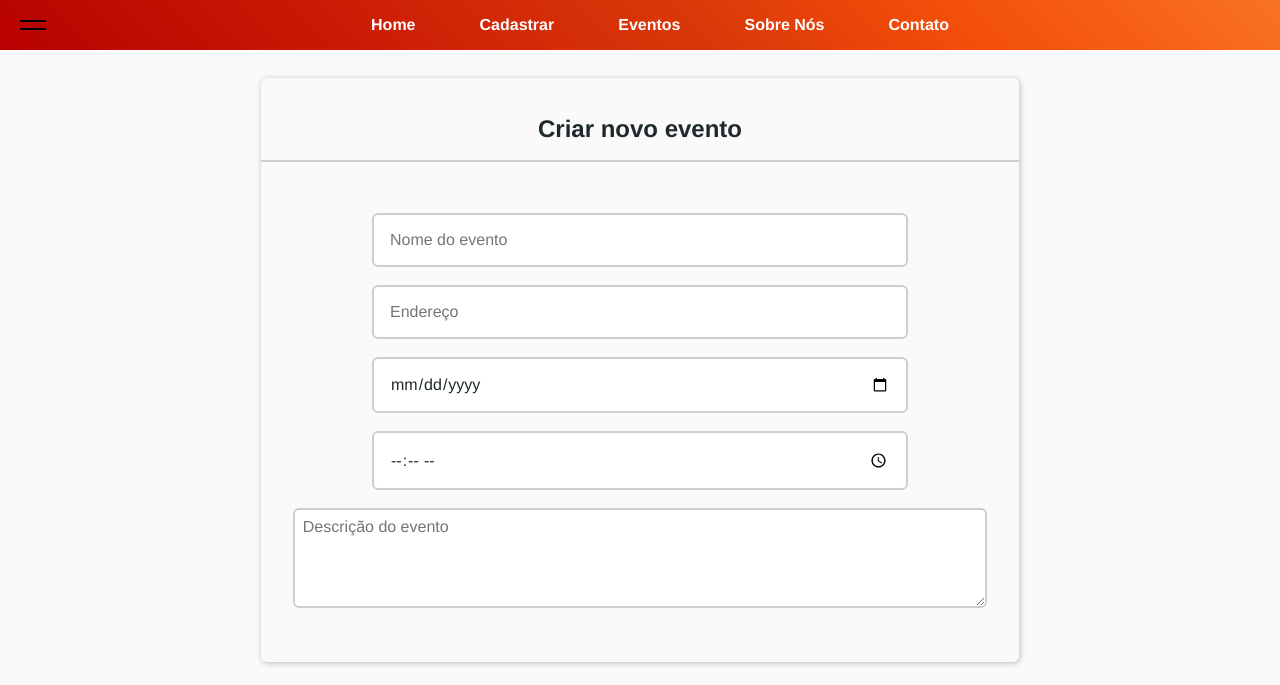
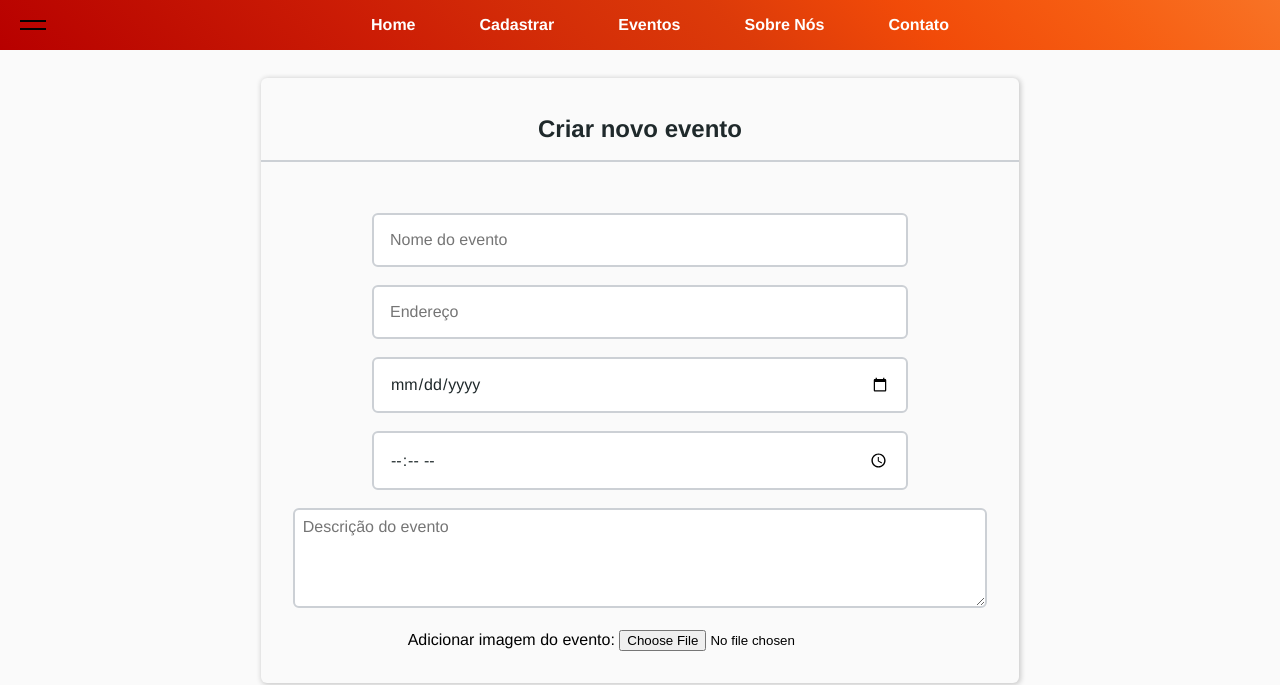
Before and after one commit to ICEI-PUC-Minas-PMV-ADS/pmv-ads-2024-1-e1-proj-web-t1-pmv-ads-2024-1-e1-eventracker, a plain HTML site: page codigo-fonte/novo-evento/novoevento.html in a window 1280 px wide. Shown: the top 685 px of the page. Drawn offline with Linux system fonts and the light colour scheme.

Commit message:
Upload de imagem
Adicionada opção do formulário para upload de imagens

```diff
--- a/codigo-fonte/novo-evento/novoevento.html
+++ b/codigo-fonte/novo-evento/novoevento.html
@@ -73,6 +73,10 @@
                 </label>
                 <br>
                 <br>
+                <div>
+                    <label for="image">Adicionar imagem do evento:</label>
+                    <input type="file" id="image" name="image" accept="image/png, image/jpeg">
+                </div>
             </div>
         </div class="submit_count">
                <br>
```
